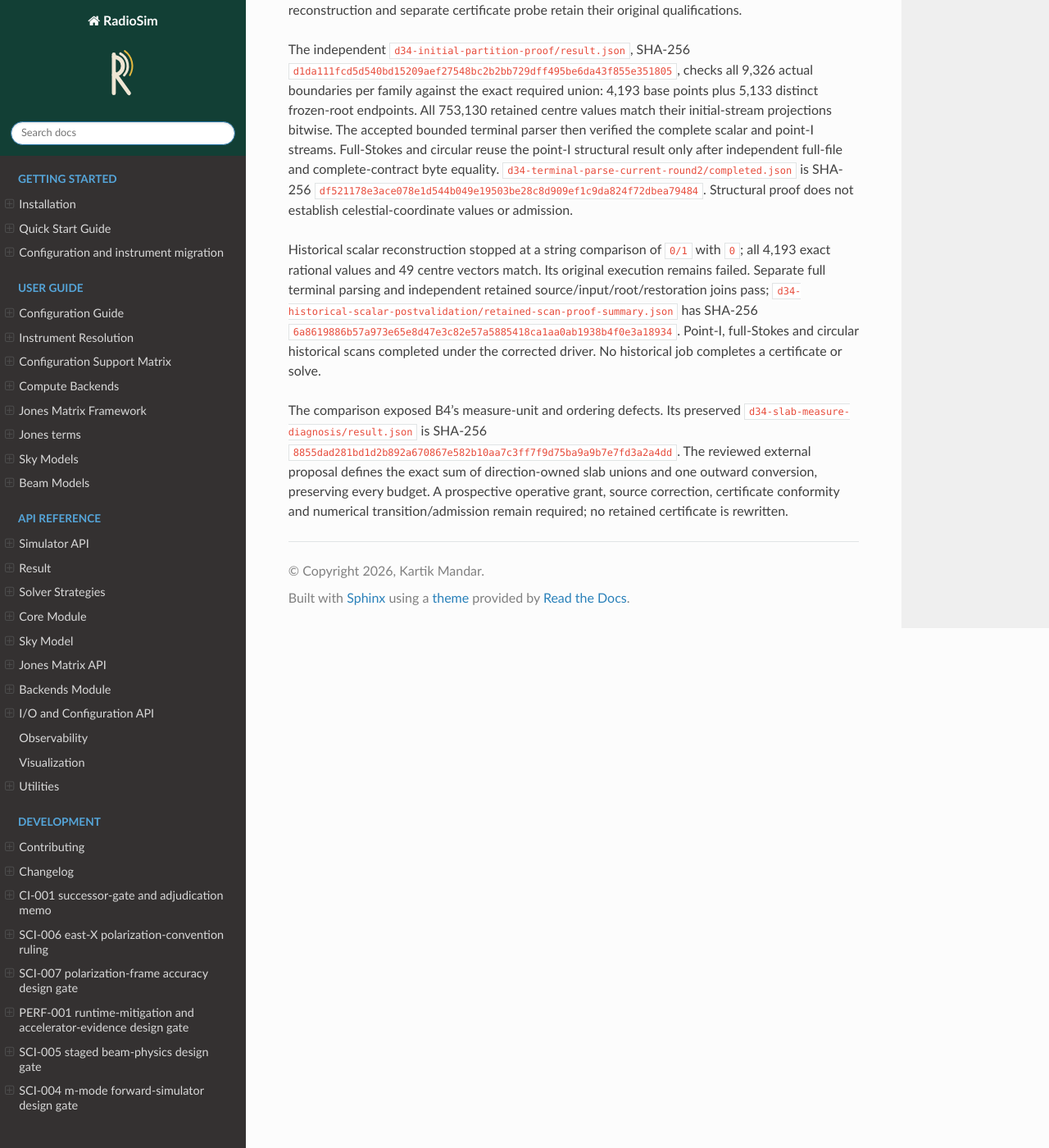
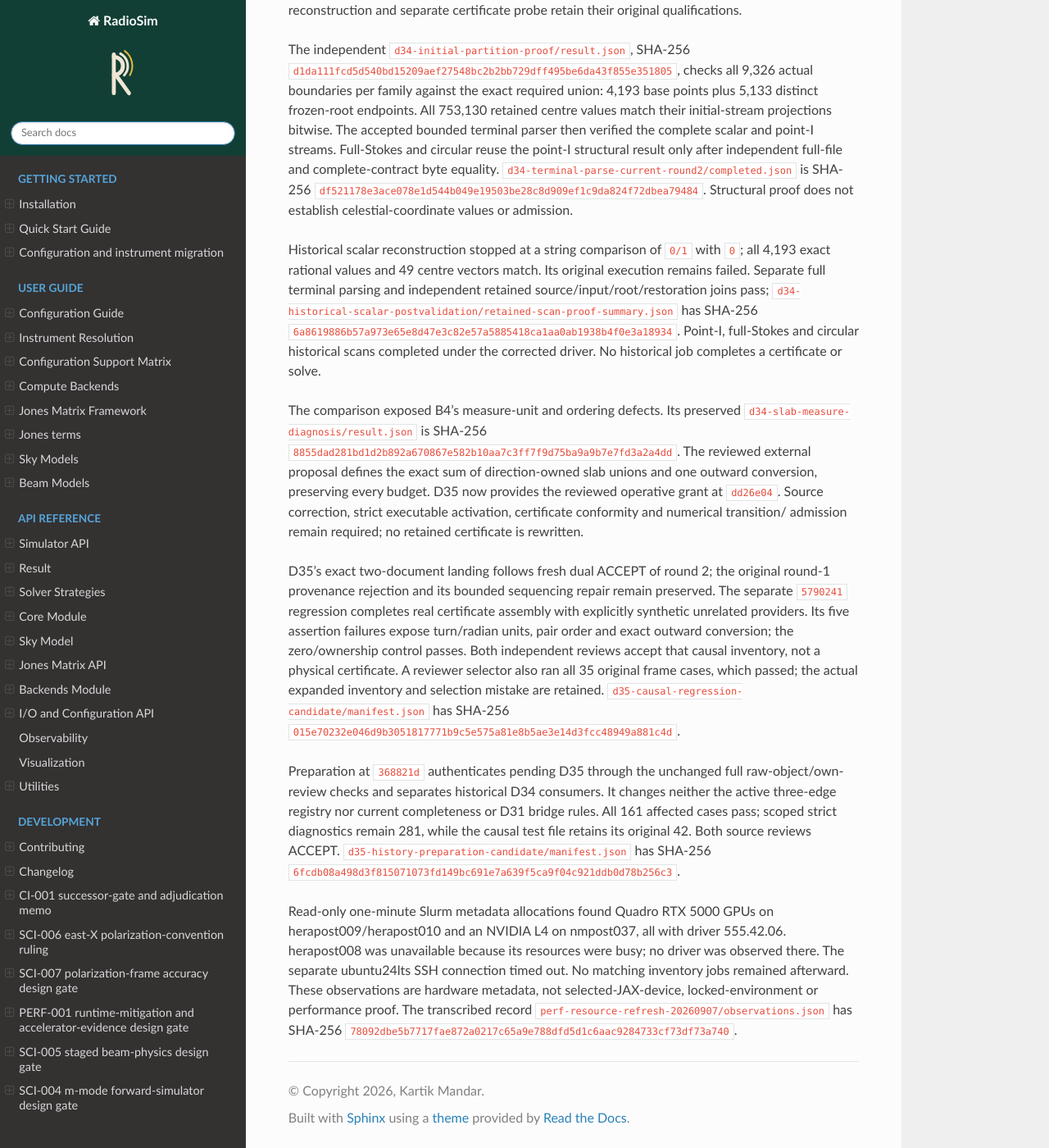
Before and after one commit to RRI-interferometry/RRIVis, a Sphinx documentation site: the page built from docs/development/completion_ledger.md, in a window 1280 px wide and 1400 px high, scrolled down 7568 px. Shown: the whole window at 82% size. Built offline with Sphinx 7.4.7 and the Read the Docs theme 3.1.0, drawn with Linux system fonts in a browser that asks for light colours.

Commit message:
docs: record D35 prerequisites and GPU resource checks

```diff
--- a/docs/development/completion_ledger.md
+++ b/docs/development/completion_ledger.md
@@ -47,12 +47,12 @@ fixtures. No implementation is authored in another worktree.
 | B1 | Failed CI at `cfc9b10`; frame certificate reports outside-slab horizon sign mismatches | Reproduce operational/frozen root/guard/slab issue with environment provenance; reviewed correction if contract changes; focused fix | Independent physics and numerical diagnosis; decisive regression with unchanged scientific budgets; serial and compatibility jobs | Repair pushed; 13 frame tests pass on both Python versions and all seven public integration tests pass on Python 3.12; final exact-SHA CI remains pending |
 | B2 | Failed CI reports SciPy intersphinx inventory ConnectTimeout | Inspect failed logs and current retrieval; bounded reliability fix if reproduced/justified | Clean warnings-as-errors Sphinx build; retain documentation validation | Fresh retrieval succeeded for all inventories; original CI ConnectTimeout remains an observed transient retrieval failure |
 | B3 | Section 12.1 requires frozen root bounds in the initial scan partition; the scanner at `786413f` omitted them and only checked the supplied list length | Reviewed finite successor grant, decisive boundary regression, exact-bound inclusion repair, fresh four-family measurements | Independent partition/evaluation checks with unchanged numerical budgets; distinguish measured cube changes from certificate changes; new admission relation requires review | Confirmed at `786413f`; D34 is reviewed and pushed at `90ef12e`, with exact edge authentication at `3563fa7`; guarded activation is pushed at `505ef3d` and the optional workflow entry at `a18aa60`; separate regression is pushed at `b032580` and the bounded numerical repair at `aa933c2`; 35 frame cases pass on both Python versions and all seven public integration tests pass; clean four-family measurements completed at `e7623fb`, with independent exact initial-union and centre-projection checks; all four terminal structures and historical scan reconstructions are verified, with scalar separately postvalidated after its preserved driver failure; certificate conformity, B4 correction and observation admission remain pending |
-| B4 | Independent D34 comparison found that `_pair_roots` returns radians which the certificate labels as turns and converts again; 1,280 root-pair rows per family also violate frozen-bound order | Prospective reviewed solver/history grant; exact direction-owned slab unions, one outward radian conversion, canonical owned indices and independent semantic checks | Nonzero causal unit, overlap, seam and order regressions; unchanged budgets; fresh clean-source captures and numerical admission | Source defect and four-family arithmetic independently confirmed; corrected statistic is 0.004604447903486282 rad versus recorded 0.028930599414858853, under the unchanged 0.1024-rad limit; external correction proposal reviewed, operative amendment and implementation pending; current captures remain unchanged |
-| C1 | D25 production v2 contract, D31 runtime input anchor, D32 identity transitions and D33 lossless certificate storage; preserved draft has strict-schema and same-run-join defects | Account for every original hunk; corrected input manifests, runtime identity bridge, result records, evidence/schema, acceptance and hostile tests in coherent source commits | Path-independent reconstruction/relocation, semantic mutation and malformed-input rejection; exact nine-key production family and retained manifests; D34 authorizes thirteen modified paths plus four authenticated disposals, and one optional exact workflow path; guarded activation and the workflow entry are implemented | First S, runtime bridge, validated result accessor and current-A topology pushed and independently reviewed; production-v2 factory pushed at a39ceff passes 450 evidence tests and produces the required records for all four actual public families; D32 and D33 designs are pushed; D34 is both operative design and executable source-range authority at `505ef3d`, with D33 retained explicitly as historical authority; input14/phase26 outer projections and source/time/scientific-buffer joins pushed at `96e6b40`; nested physical semantics, portable transition validation and observation admission remain pending; generation stays closed |
+| B4 | Independent D34 comparison found that `_pair_roots` returns radians which the certificate labels as turns and converts again; 1,280 root-pair rows per family also violate frozen-bound order | Prospective reviewed solver/history grant; exact direction-owned slab unions, one outward radian conversion, canonical owned indices and independent semantic checks | Nonzero causal unit, overlap, seam and order regressions; unchanged budgets; fresh clean-source captures and numerical admission | Source defect and four-family arithmetic independently confirmed; corrected statistic is 0.004604447903486282 rad versus recorded 0.028930599414858853, under the unchanged 0.1024-rad limit; D35 reviewed and pushed at `dd26e04`; causal regression pushed at `5790241` retains five intended failures and one passing control; historical D34/pending D35 preparation pushed at `368821d` passes 161 affected history cases; numerical repair, strict activation and admission remain pending; current captures remain unchanged |
+| C1 | D25 production v2 contract, D31 runtime input anchor, D32 identity transitions and D33 lossless certificate storage; preserved draft has strict-schema and same-run-join defects | Account for every original hunk; corrected input manifests, runtime identity bridge, result records, evidence/schema, acceptance and hostile tests in coherent source commits | Path-independent reconstruction/relocation, semantic mutation and malformed-input rejection; exact nine-key production family and retained manifests; D34 authorizes thirteen modified paths plus four authenticated disposals, and one optional exact workflow path; guarded activation and the workflow entry are implemented | First S, runtime bridge, validated result accessor and current-A topology pushed and independently reviewed; production-v2 factory pushed at a39ceff passes 450 evidence tests and produces the required records for all four actual public families; D32 and D33 designs are pushed; D35 is the reviewed successor design at `dd26e04`, with executable activation still pending; D34 remains the active source-range binding and explicit historical frame/workflow authority, and D33 retains its historical role; input14/phase26 outer projections and source/time/scientific-buffer joins pushed at `96e6b40`; nested physical semantics, portable transition validation and observation admission remain pending; generation stays closed |
 | C2 | SCI-004 M3 Sections 10–14; four rejected-artifact deletions and six null sentinels | Complete replacement source range; authenticate disposal; generate new evidence from clean exact terminal source tip; separate E and A commits | HDF5/bounded reads, summary, UVFITS/MS read-back, full correlations/time/solver/provenance; all families; retained non-gating performance; fresh independent manual/numerical/schema acceptance | All six approval sentinels are committed literal None; four rejected artifacts remain unchanged; disposal follows completed source logic |
 | D1 | SCI-004 Sections 7/9/15; public solver currently rejects HEALPix/hybrid and non-scalar beams; accepted SCI-005 beam contracts remain authoritative | Reviewed successor public support contract; integrate point/HEALPix/hybrid full Stokes; stationary squint and applicable full-efield support through canonical BeamSystem/Jones | Public API and CLI tests; dense/sparse pixel measure, frequencies, tangent/receptor frames, component provenance; common direct oracle and two-tier predicates | Inventory underway; successor contract before implementation |
 | D2 | SCI-004 Section 9 defers public backend routing; current dense public path is NumPy | Route dense contraction/synthesis through requested backend; enforce real precision/x64; stream budgeted transfer blocks; implement canonical worker scheduling | Public NumPy/JAX/Dask parity, precision rejection, allocation-before-budget rejection, scheduling instrumentation and worker invariance; independent computational review | Pending D1 contract |
-| E | PERF-001 accepted CPU mitigations/readiness; accelerator measurements require an authorized compatible host | Inspect available resources; strict preflight; complete workload matrix and authentic device-memory/timing record if hardware is available | Exact clean source/locked environment, real device and synchronized complex128; independent accelerator acceptance; timing is non-gating | Resource availability unresolved; PERF-001 remains ROADMAP, no accepted accelerator-performance record exists |
+| E | PERF-001 accepted CPU mitigations/readiness; accelerator measurements require an authorized compatible host | Inspect available resources; strict preflight; complete workload matrix and authentic device-memory/timing record if hardware is available | Exact clean source/locked environment, real device and synchronized complex128; independent accelerator acceptance; timing is non-gating | Three accessible NRAO GPU nodes report driver 555.42.06, below the required 580; another node was busy and the Ubuntu host timed out; compatible-host access requested while software work continues; PERF-001 remains ROADMAP with no accepted accelerator-performance record |
 | F1 | Live public support must agree with README/CLAUDE, docs, exports/configs/examples and register | Reconcile actual final support, breaking changes and actionable errors; audit first-party TODOs; use authoritative coverage masks only | Public examples/script/notebook, docs scans, packaging/export checks; preserve unknown survey coverage and permanent non-goals | Pending capability work |
 | F2 | Pyright is a strict diagnostic debt ceiling; audit reported 2,983 errors under 4,600 | Establish current report; fix relevant changed-code debt; ratchet verified reductions | No new changed-code errors, no raised ceiling or broad silencing; report actual total | Original draft: 2,983 errors; parked baseline: 2,958; focused new history tool has zero errors and evidence-tool diagnostic set is unchanged; final ratchet pending |
 | G | SCI-004 Section 15 and CI-001 admission discipline | Final source/evidence/acceptance reconciliation and whole-row review; final exact main CI | Unit, integration, non-slow, doctest, lint, format, type ceiling, strict docs, whitespace; both Python versions and six compatibility cells, backend parity; local/live remote equality and no unexplained residue | Pending all required rows, including real external requirements |
@@ -322,6 +322,34 @@ The comparison exposed B4's measure-unit and ordering defects. Its preserved
 `d34-slab-measure-diagnosis/result.json` is SHA-256
 `8855dad281bd1d2b892a670867e582b10aa7c3ff7f9d75ba9a9b7e7fd3a2a4dd`.
 The reviewed external proposal defines the exact sum of direction-owned slab
-unions and one outward conversion, preserving every budget. A prospective
-operative grant, source correction, certificate conformity and numerical
-transition/admission remain required; no retained certificate is rewritten.
+unions and one outward conversion, preserving every budget. D35 now provides the reviewed operative grant at `dd26e04`. Source correction,
+strict executable activation, certificate conformity and numerical transition/
+admission remain required; no retained certificate is rewritten.
+
+D35's exact two-document landing follows fresh dual ACCEPT of round 2; the
+original round-1 provenance rejection and its bounded sequencing repair remain
+preserved. The separate `5790241` regression completes real certificate assembly
+with explicitly synthetic unrelated providers. Its five assertion failures expose
+turn/radian units, pair order and exact outward conversion; the zero/ownership
+control passes. Both independent reviews accept that causal inventory, not a
+physical certificate. A reviewer selector also ran all 35 original frame cases,
+which passed; the actual expanded inventory and selection mistake are retained.
+`d35-causal-regression-candidate/manifest.json` has SHA-256
+`015e70232e046d9b3051817771b9c5e575a81e8b5ae3e14d3fcc48949a881c4d`.
+
+Preparation at `368821d` authenticates pending D35 through the unchanged full
+raw-object/own-review checks and separates historical D34 consumers. It changes
+neither the active three-edge registry nor current completeness or D31 bridge
+rules. All 161 affected cases pass; scoped strict diagnostics remain 281, while
+the causal test file retains its original 42. Both source reviews ACCEPT.
+`d35-history-preparation-candidate/manifest.json` has SHA-256
+`6fcdb08a498d3f815071073fd149bc691e7a639f5ca9f04c921ddb0d78b256c3`.
+
+Read-only one-minute Slurm metadata allocations found Quadro RTX 5000 GPUs on
+herapost009/herapost010 and an NVIDIA L4 on nmpost037, all with driver 555.42.06.
+herapost008 was unavailable because its resources were busy; no driver was
+observed there. The separate ubuntu24lts SSH connection timed out. No matching
+inventory jobs remained afterward. These observations are hardware metadata,
+not selected-JAX-device, locked-environment or performance proof. The transcribed
+record `perf-resource-refresh-20260907/observations.json` has SHA-256
+`78092dbe5b7717fae872a0217c65a9e788dfd5d1c6aac9284733cf73df73a740`.
```
